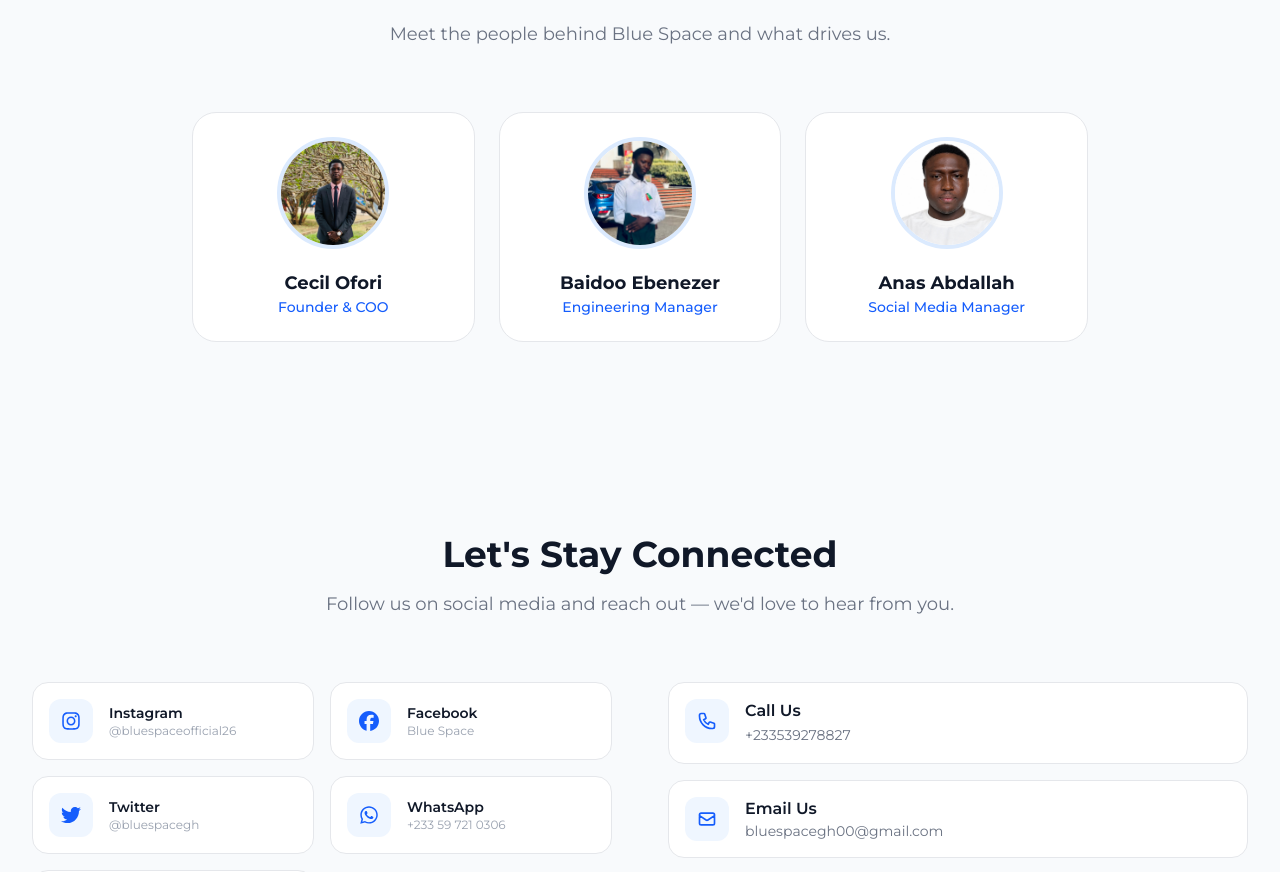
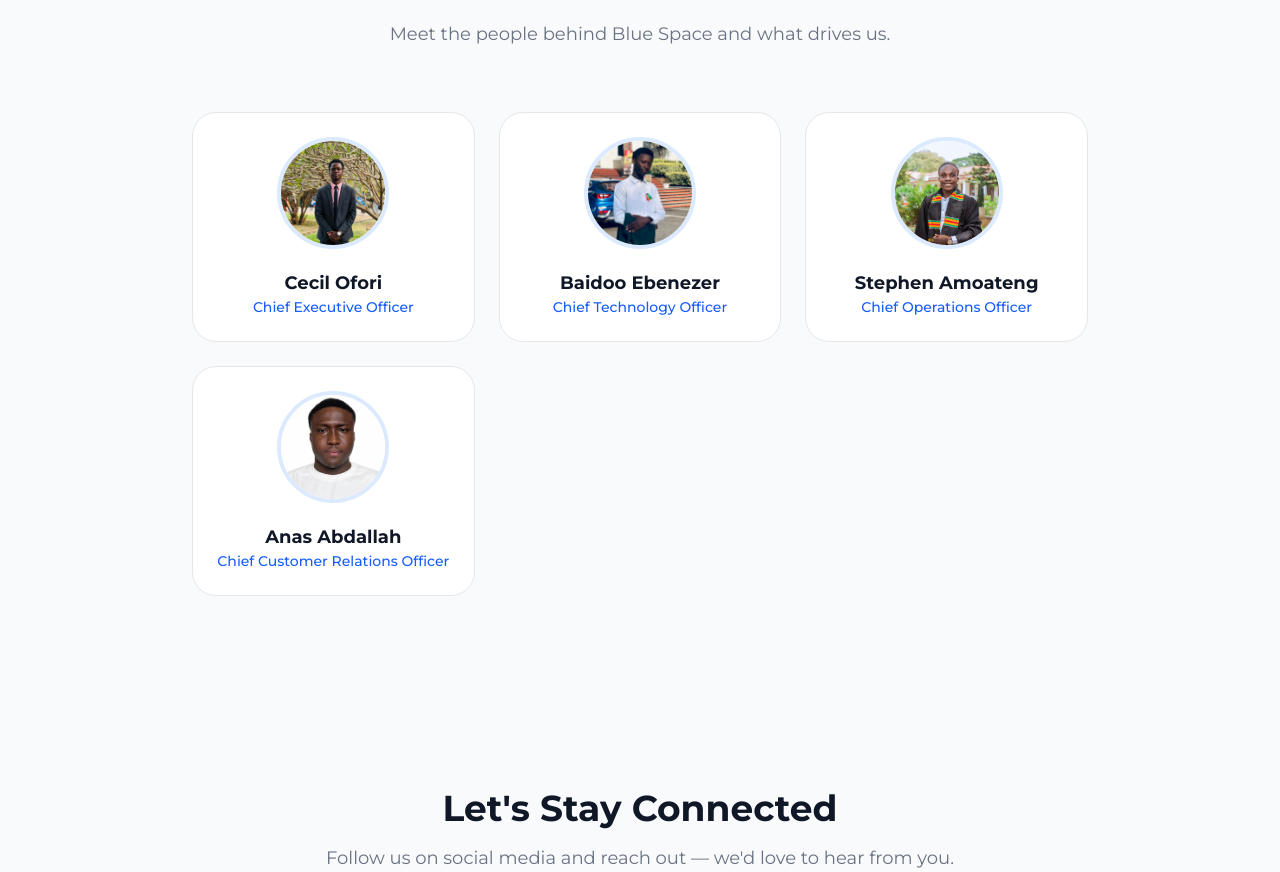
Before and after one commit to Bebenezer149/Blue-space-frontend, a React (Vite) app: page / in a window 1280 px wide. Shown: the part 3074-3946 px from the top of the page. Built offline with nearby package versions, Linux system fonts and the light colour scheme; no server answers.

Commit message:
Added Stephen's picture

```diff
--- a/src/Pages/Landing.jsx
+++ b/src/Pages/Landing.jsx
@@ -6,7 +6,7 @@ import cart from "../assets/buying.jpg";
 import anass from "../assets/anass.jpeg";
 import cecil from "../assets/cecil-ofori.jpeg";
 import eben from "../assets/eben.jpeg";
-
+import stephen from "../assets/Stephen.jpeg"
 import {
   HiMenu,
   HiX,
@@ -58,17 +58,22 @@ const steps = [
 const team = [
   {
     name: "Cecil Ofori",
-    role: "Founder & COO",
+    role: "Chief Executive Officer",
     img: cecil,
   },
   {
     name: "Baidoo Ebenezer",
-    role: "Engineering Manager",
+    role: "Chief Technology Officer",
     img: eben,
+  },
+   {
+    name: "Stephen Amoateng",
+    role: "Chief Operations Officer",
+    img: stephen,
   },
   {
     name: "Anas Abdallah",
-    role: "Social Media Manager",
+    role: "Chief Customer Relations Officer",
     img: anass,
   },
 ];
```
Also changed, not shown: src/assets/Stephen.jpeg (added).
